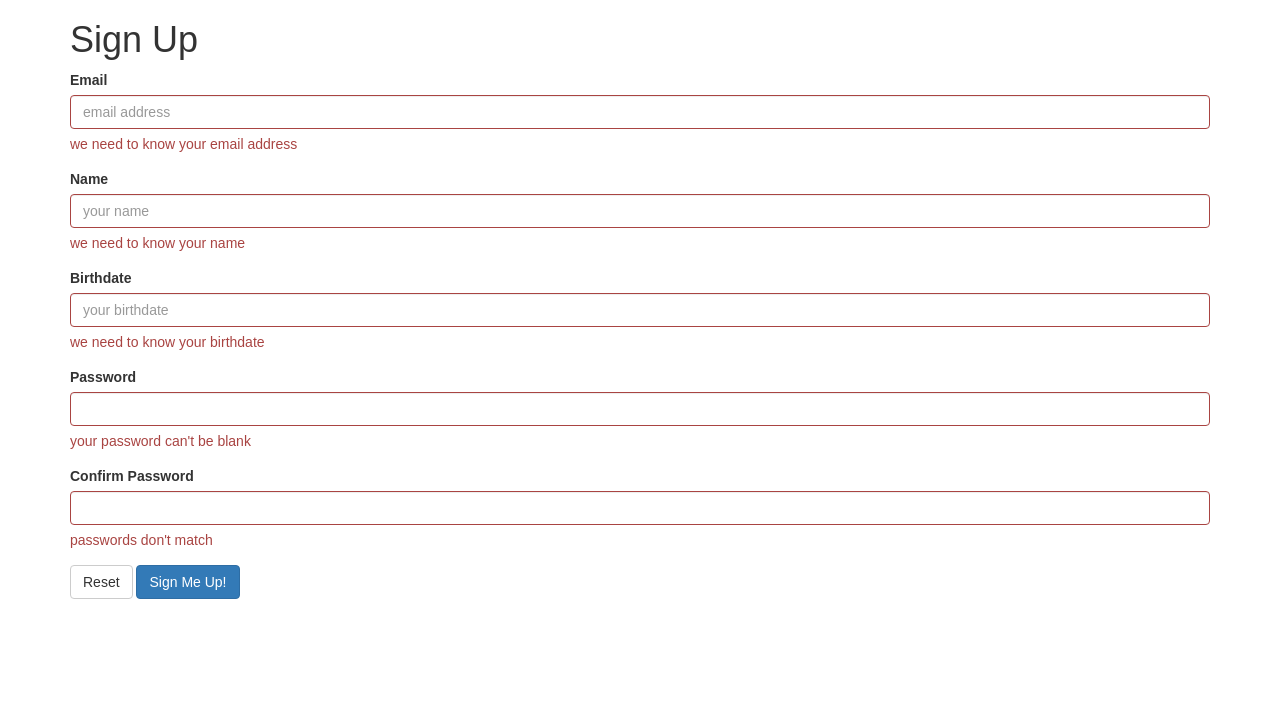
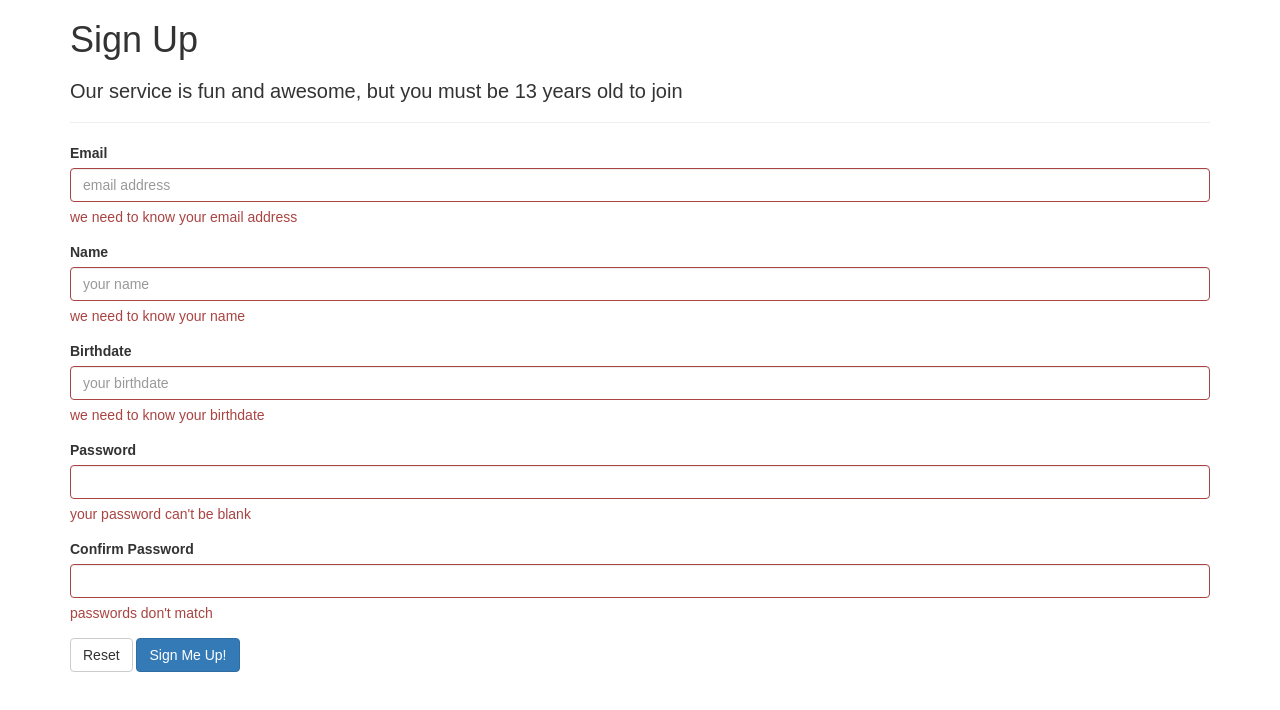
Before and after one commit to jacobdevera/team-challenge, a React (Create React App) app: page / in a window 1280 px wide. Shown: the top 710 px of the page. Built offline with nearby package versions, Linux system fonts and the light colour scheme.

Commit message:
fixed password input error, update header text and css

```diff
--- a/src/App.js
+++ b/src/App.js
@@ -6,6 +6,8 @@ class App extends Component {
     return (
       <div className="container">
          <h1>Sign Up</h1>
+         <h2>Our service is fun and awesome, but you must be 13 years old to join</h2>
+         <hr></hr>
          <SignUpForm />
       </div>
     );
--- a/src/TeamSignUp.js
+++ b/src/TeamSignUp.js
@@ -16,6 +16,12 @@ class SignUpForm extends React.Component {
 
       this.updateState = this.updateState.bind(this); //bind for scope
    }
+
+	validate(currentValue) {
+      if (currentValue === '') { //check presence
+         return { missing: true, isValid: false }
+      }
+	}
 
    //callback for updating the state with child information
    updateState(stateChange) {
@@ -59,13 +65,12 @@ class SignUpForm extends React.Component {
 
             <BirthdayInput value={this.state.dob.value} updateParent={this.updateState} />
 
-            <RequiredInput
-               id="password" field="password" type="password"
-               label="Password" for="password" placeholder=""
-               errorMessage="your password can't be blank"
-               value={this.state.password.value}
-               updateParent={this.updateState} requi/>
-
+				<RequiredInput
+					id="password" field="password" type="password"
+					label="Password" for="password" placeholder=""
+					errorMessage={!this.state.password.valid && "your password can't be blank"}
+					value={this.state.password.value}
+					updateParent={this.updateState} required/>
 
             <PasswordConfirmationInput value={this.state.passwordConf.value} password={this.state.password.value} updateParent={this.updateState} />
 
--- a/src/index.css
+++ b/src/index.css
@@ -3,3 +3,7 @@ body {
   padding: 0;
   font-family: sans-serif;
 }
+
+h2 {
+  font-size: 2rem;
+}
```
Also changed, not shown: 1 other file (tests, documents, lock files or other folders).
